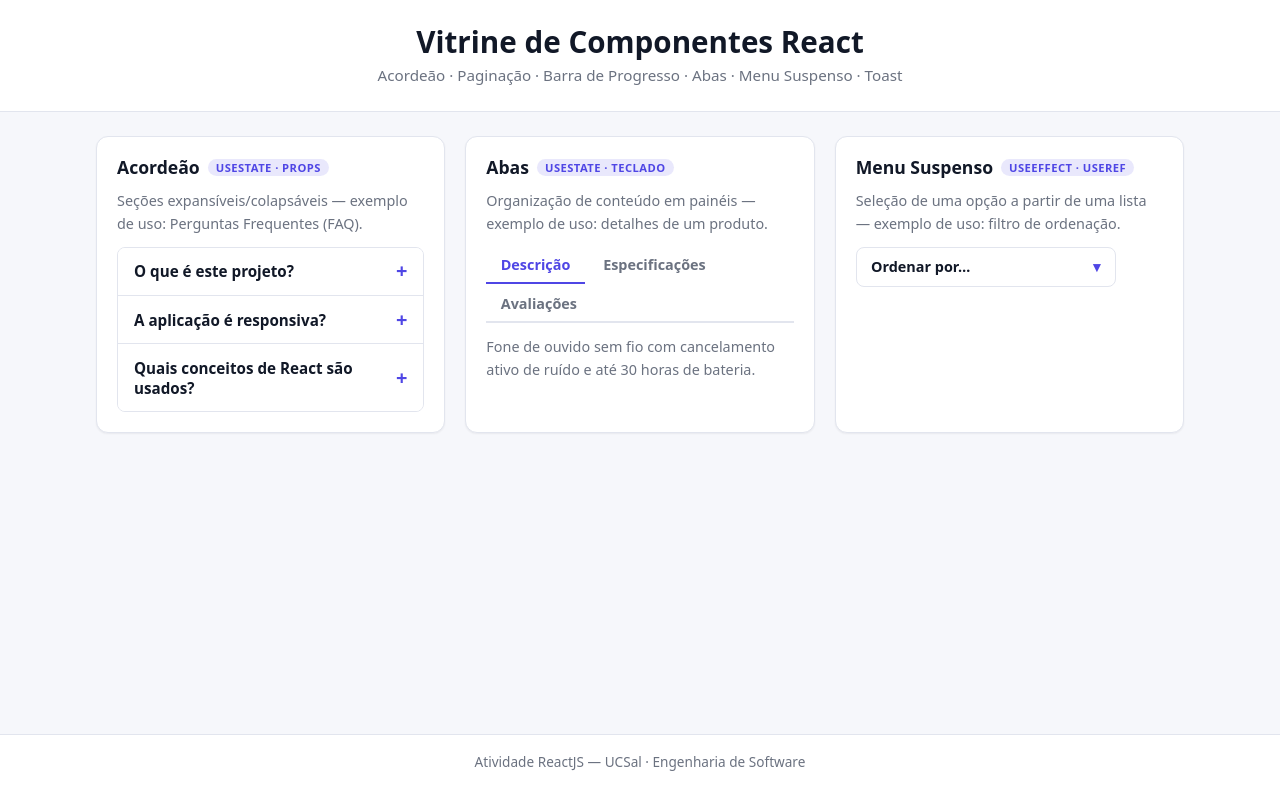
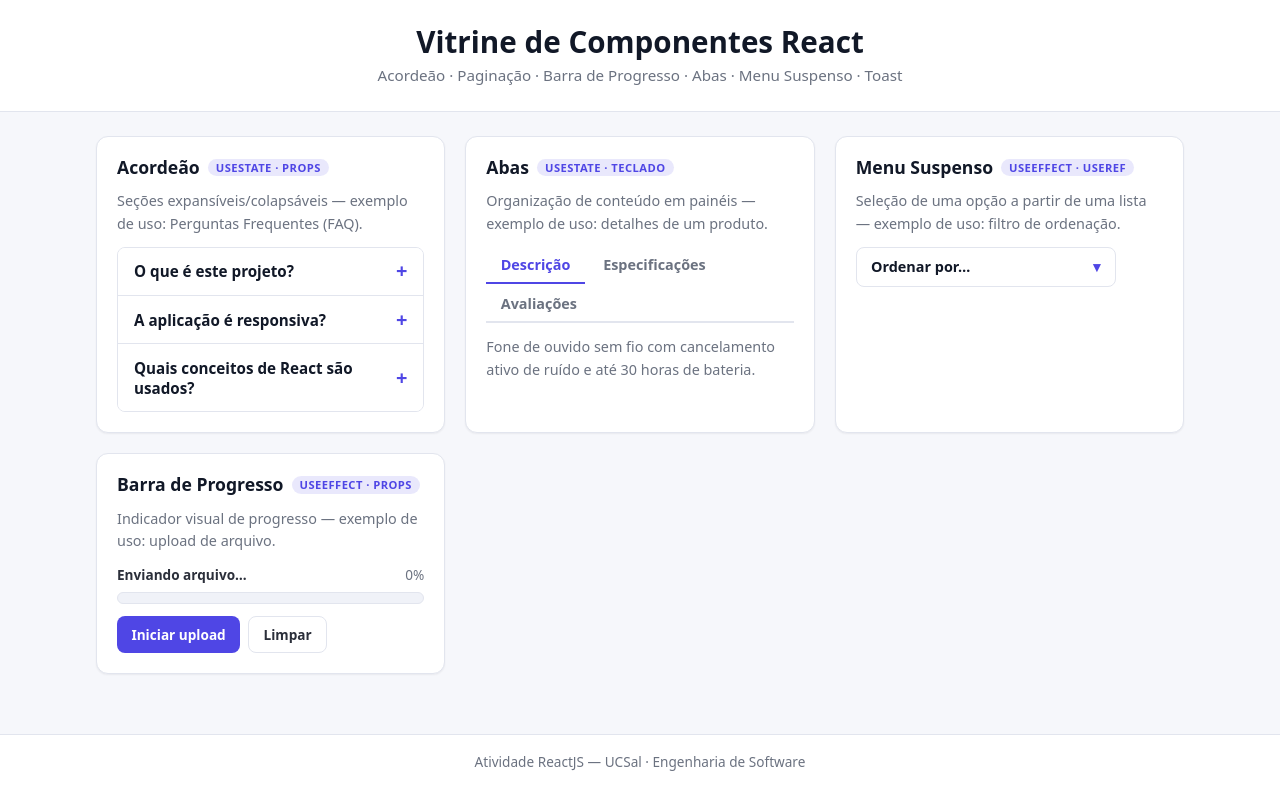
Before and after one commit to Caspiom/elton-cruzeiros, a React (Vite) app: page / in a window 1280 px wide. Built offline with nearby package versions, Linux system fonts and the light colour scheme.

Commit message:
feat(progressbar): barra de progresso + demo de upload (useEffect/intervalo)

```diff
--- a/src/App.jsx
+++ b/src/App.jsx
@@ -3,6 +3,7 @@ import Card from './components/Card/Card'
 import Accordion from './components/Accordion/Accordion'
 import Tabs from './components/Tabs/Tabs'
 import Dropdown from './components/Dropdown/Dropdown'
+import ProgressDemo from './components/ProgressBar/ProgressDemo'
 
 // Conteúdo fictício, porém semanticamente relevante (FAQ) para o acordeão.
 const faqItems = [
@@ -91,6 +92,14 @@ function App() {
           >
             <Dropdown label="Ordenar por…" options={sortOptions} />
           </Card>
+
+          <Card
+            title="Barra de Progresso"
+            badge="useEffect · props"
+            description="Indicador visual de progresso — exemplo de uso: upload de arquivo."
+          >
+            <ProgressDemo />
+          </Card>
         </div>
       </main>
 
--- /dev/null
+++ b/src/components/ProgressBar/ProgressBar.jsx
@@ -0,0 +1,40 @@
+import styles from './ProgressBar.module.css'
+
+/**
+ * ProgressBar — indicador visual de progresso de uma tarefa.
+ *
+ * Componente "puro" (apresentacional): todo o estado vem via props.
+ *  - value: progresso de 0 a 100 (é limitado a esse intervalo)
+ *  - label: texto opcional exibido acima da barra
+ *  - showValue: se true, mostra a porcentagem
+ *
+ * Acessibilidade: role="progressbar" com aria-valuenow/min/max.
+ */
+function ProgressBar({ value = 0, label, showValue = true }) {
+  // Garante que o valor fique sempre entre 0 e 100.
+  const clamped = Math.min(100, Math.max(0, Math.round(value)))
+
+  return (
+    <div className={styles.wrapper}>
+      {(label || showValue) && (
+        <div className={styles.topRow}>
+          {label && <span className={styles.label}>{label}</span>}
+          {showValue && <span className={styles.value}>{clamped}%</span>}
+        </div>
+      )}
+
+      <div
+        className={styles.track}
+        role="progressbar"
+        aria-valuenow={clamped}
+        aria-valuemin={0}
+        aria-valuemax={100}
+        aria-label={label || 'Progresso'}
+      >
+        <div className={styles.fill} style={{ width: `${clamped}%` }} />
+      </div>
+    </div>
+  )
+}
+
+export default ProgressBar
--- /dev/null
+++ b/src/components/ProgressBar/ProgressBar.module.css
@@ -0,0 +1,87 @@
+/* ProgressBar.module.css */
+
+.wrapper {
+  display: flex;
+  flex-direction: column;
+  gap: 0.4rem;
+}
+
+.topRow {
+  display: flex;
+  justify-content: space-between;
+  align-items: baseline;
+  font-size: 0.85rem;
+}
+
+.label {
+  color: var(--text);
+  font-weight: 600;
+}
+
+.value {
+  color: var(--text-muted);
+  font-variant-numeric: tabular-nums;
+}
+
+.track {
+  width: 100%;
+  height: 12px;
+  background: var(--surface-2);
+  border: 1px solid var(--border);
+  border-radius: 999px;
+  overflow: hidden;
+}
+
+.fill {
+  height: 100%;
+  background: linear-gradient(90deg, var(--primary), var(--primary-hover));
+  border-radius: 999px;
+  transition: width 0.4s ease;
+}
+
+/* Demo (botões de controle) */
+.demo {
+  display: flex;
+  flex-direction: column;
+  gap: 0.75rem;
+}
+
+.actions {
+  display: flex;
+  flex-wrap: wrap;
+  gap: 0.5rem;
+}
+
+.btn {
+  padding: 0.5rem 0.9rem;
+  border: none;
+  border-radius: var(--radius-sm);
+  background: var(--primary);
+  color: #fff;
+  font-size: 0.85rem;
+  font-weight: 600;
+  transition: background 0.2s ease, opacity 0.2s ease;
+}
+
+.btn:hover:not(:disabled) {
+  background: var(--primary-hover);
+}
+
+.btn:disabled {
+  opacity: 0.55;
+  cursor: not-allowed;
+}
+
+.btnGhost {
+  padding: 0.5rem 0.9rem;
+  border: 1px solid var(--border);
+  border-radius: var(--radius-sm);
+  background: transparent;
+  color: var(--text);
+  font-size: 0.85rem;
+  font-weight: 600;
+}
+
+.btnGhost:hover {
+  background: var(--surface-2);
+}
--- /dev/null
+++ b/src/components/ProgressBar/ProgressDemo.jsx
@@ -0,0 +1,67 @@
+import { useEffect, useState } from 'react'
+import ProgressBar from './ProgressBar'
+import styles from './ProgressBar.module.css'
+
+/**
+ * ProgressDemo — uso prático da ProgressBar simulando um upload.
+ *
+ * Demonstra useState + useEffect: ao iniciar, um intervalo incrementa
+ * o progresso até 100%. O efeito é limpo (clearInterval) ao desmontar
+ * ou quando o upload termina/para.
+ */
+function ProgressDemo() {
+  const [progress, setProgress] = useState(0)
+  const [running, setRunning] = useState(false)
+
+  useEffect(() => {
+    if (!running) return
+
+    const id = setInterval(() => {
+      setProgress((prev) => {
+        const next = prev + 5
+        if (next >= 100) {
+          clearInterval(id)
+          setRunning(false)
+          return 100
+        }
+        return next
+      })
+    }, 200)
+
+    // Limpeza do intervalo (evita vazamento de memória)
+    return () => clearInterval(id)
+  }, [running])
+
+  function start() {
+    setProgress(0)
+    setRunning(true)
+  }
+
+  return (
+    <div className={styles.demo}>
+      <ProgressBar value={progress} label="Enviando arquivo…" />
+      <div className={styles.actions}>
+        <button
+          type="button"
+          className={styles.btn}
+          onClick={start}
+          disabled={running}
+        >
+          {progress === 100 ? 'Enviar novamente' : 'Iniciar upload'}
+        </button>
+        <button
+          type="button"
+          className={styles.btnGhost}
+          onClick={() => {
+            setRunning(false)
+            setProgress(0)
+          }}
+        >
+          Limpar
+        </button>
+      </div>
+    </div>
+  )
+}
+
+export default ProgressDemo
```
